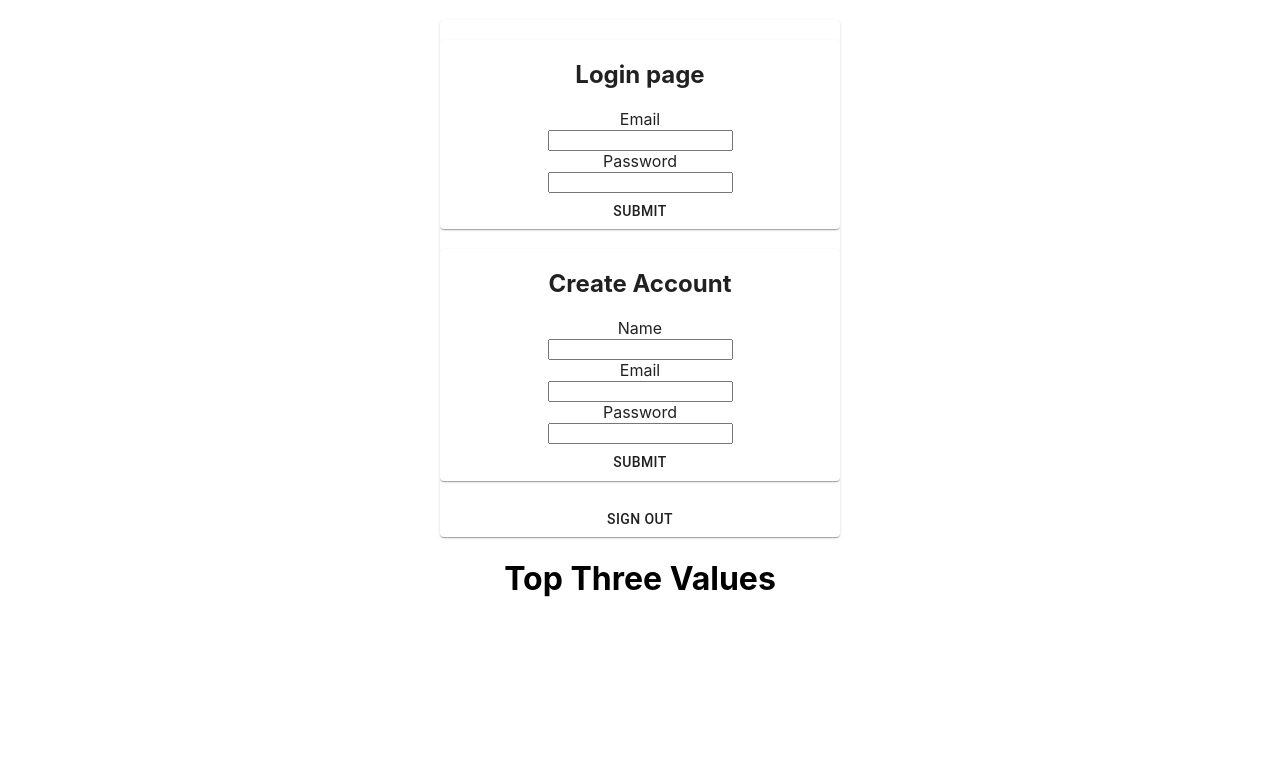
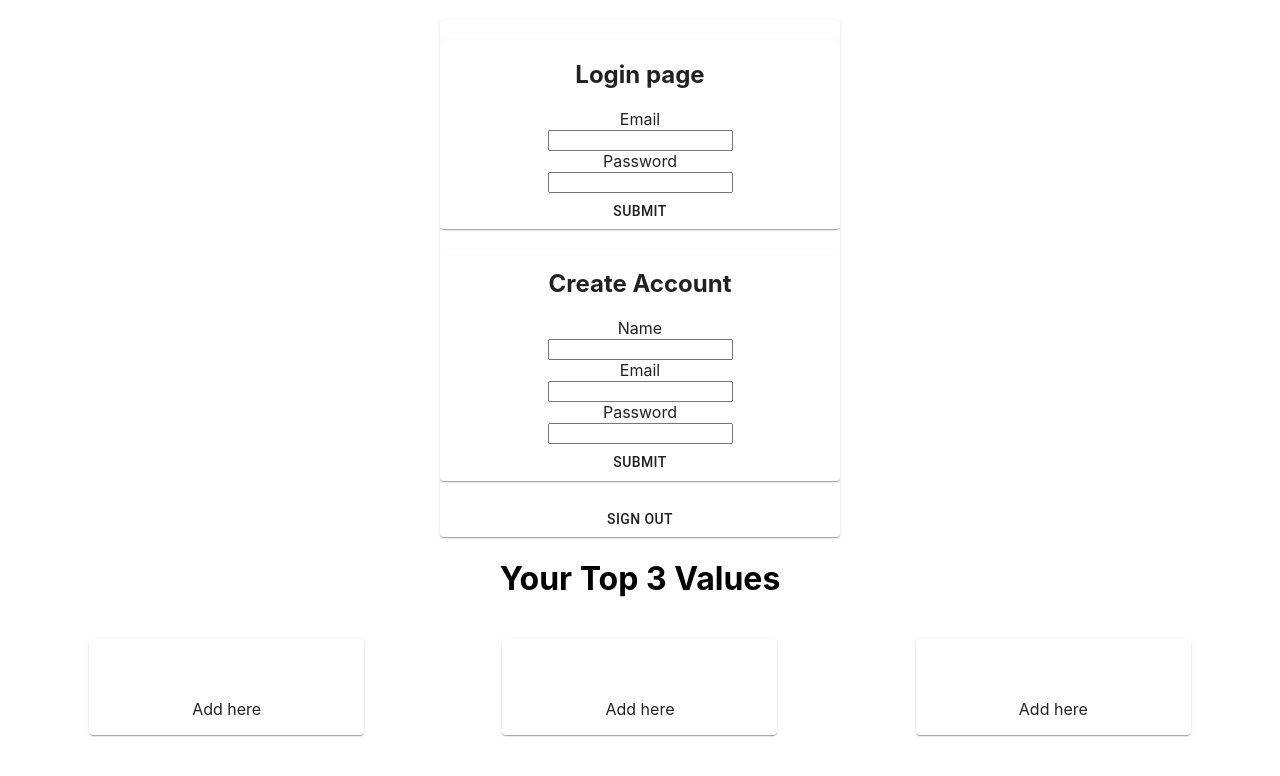
Before and after one commit to Essentialism-2/Frontend, a React (Create React App) app: page / in a window 1280 px wide. Shown: the top 776 px of the page. Built offline with nearby package versions, Linux system fonts and the light colour scheme; no server answers.

Commit message:
added top three stuff

```diff
--- a/src/components/TopThree.js
+++ b/src/components/TopThree.js
@@ -1,24 +1,150 @@
 import React, { useState, useEffect } from 'react';
 import { axiosWithAuth } from '../utils/axiosWithAuth';
 
+// M-UI CARD
+import { makeStyles } from '@material-ui/core/styles';
+import Card from '@material-ui/core/Card';
+import CardActions from '@material-ui/core/CardActions';
+import CardContent from '@material-ui/core/CardContent';
+import Button from '@material-ui/core/Button';
+import Typography from '@material-ui/core/Typography';
+import HighlightOffIcon from '@material-ui/icons/HighlightOff';
+import Fab from '@material-ui/core/Fab';
+
+
+const useStyles = makeStyles({
+  root: {
+    minWidth: 275,
+    maxWidth: 400
+  },
+  container: {
+    display: 'flex',
+    flexFlow: 'row wrap',
+    justifyContent: 'space-around',
+    padding: 20
+  },
+  bullet: {
+    display: 'inline-block',
+    margin: '0 2px',
+    transform: 'scale(0.8)',
+  },
+  title: {
+    fontSize: 14,
+  },
+  pos: {
+    marginBottom: 12,
+  },
+  valueRemoveContainer: {
+      display: 'flex',
+      justifyContent: 'flex-end'
+  },
+});
+
 const TopThree = () => {
-    const [ topThreeValues, setTopThreeVaues ] = useState([]);
+    const classes = useStyles();
+
+    const [ topThreeValues, setTopThreeValues ] = useState([]);
+    const [ loading, setLoading ] = useState(false)
+
+    if(topThreeValues.length < 3) {
+        setTopThreeValues(
+           [ ...topThreeValues,
+                {addValue: true}
+            ]
+
+        )
+    }
 
     useEffect(() => {
+        setLoading(true)
         axiosWithAuth()
         .get(`https://buildweek-essentialism.herokuapp.com/api/values/user/2`)
         .then(res => {
             console.log(res.data.filter(item => item.Top_Three === true))
+            setTopThreeValues(res.data.filter(item => item.Top_Three === true))
             // console.log(res.data)
+            setLoading(false)
+
         })
         .catch(err => {
             console.log(err)
+            setLoading(false)
         })
     },[])
 
+    const changeTopThree = (valueId) => {
+        console.log(valueId)
+        let send = {
+            value_id: valueId,
+            top_three: false
+        }
+        axiosWithAuth()
+        setLoading(true)
+        .put('https://buildweek-essentialism.herokuapp.com/api/values/user/1', send)
+        .then(res => {
+            console.log(res)
+            axiosWithAuth()
+
+            .get(`https://buildweek-essentialism.herokuapp.com/api/values/user/2`)
+            .then(res => {
+                console.log(res.data.filter(item => item.Top_Three === true))
+                setTopThreeValues(res.data.filter(item => item.Top_Three === true))
+                setLoading(false)
+            })
+            .catch(err => {
+                console.log(err)
+                setLoading(false)
+            })
+        })
+        .catch( err => {
+            console.log(err)
+            setLoading(false)
+        })
+    }
+
+
+
 
     return (
-        <h1>Top Three Values</h1>
+        <div>
+            <h1>Your Top 3 Values</h1>
+            {loading && 'is loading...'}
+            <div className={classes.container}>
+                {topThreeValues.map(item =>
+                    <Card key={item.Value_Id} className={classes.root}>
+                    <CardContent>
+                        <Typography className={classes.title} color="textSecondary" gutterBottom>
+
+                        </Typography>
+                        <Typography variant="h5" component="h2">
+                        {item.Value_name}
+                        </Typography>
+                        <Typography className={classes.pos} color="textSecondary">
+
+                        </Typography>
+                        <Typography variant="body2" component="p">
+                        {item.Value_description}
+                        </Typography>
+                    </CardContent>
+                    {!true ?
+                    <CardActions className={classes.valueRemoveContainer}>
+
+                        <Fab onClick={() => changeTopThree(item.Value_Id)} color="secondary" aria-label="add">
+                            <HighlightOffIcon   />
+                        </Fab>
+                    </CardActions>
+                    :
+                    <p>Add here</p>
+                    }
+                    </Card>
+
+                    // :
+                    //     <p>some other stuff</p>
+
+                    )}
+
+            </div>
+        </div>
 
     )
 }
```
